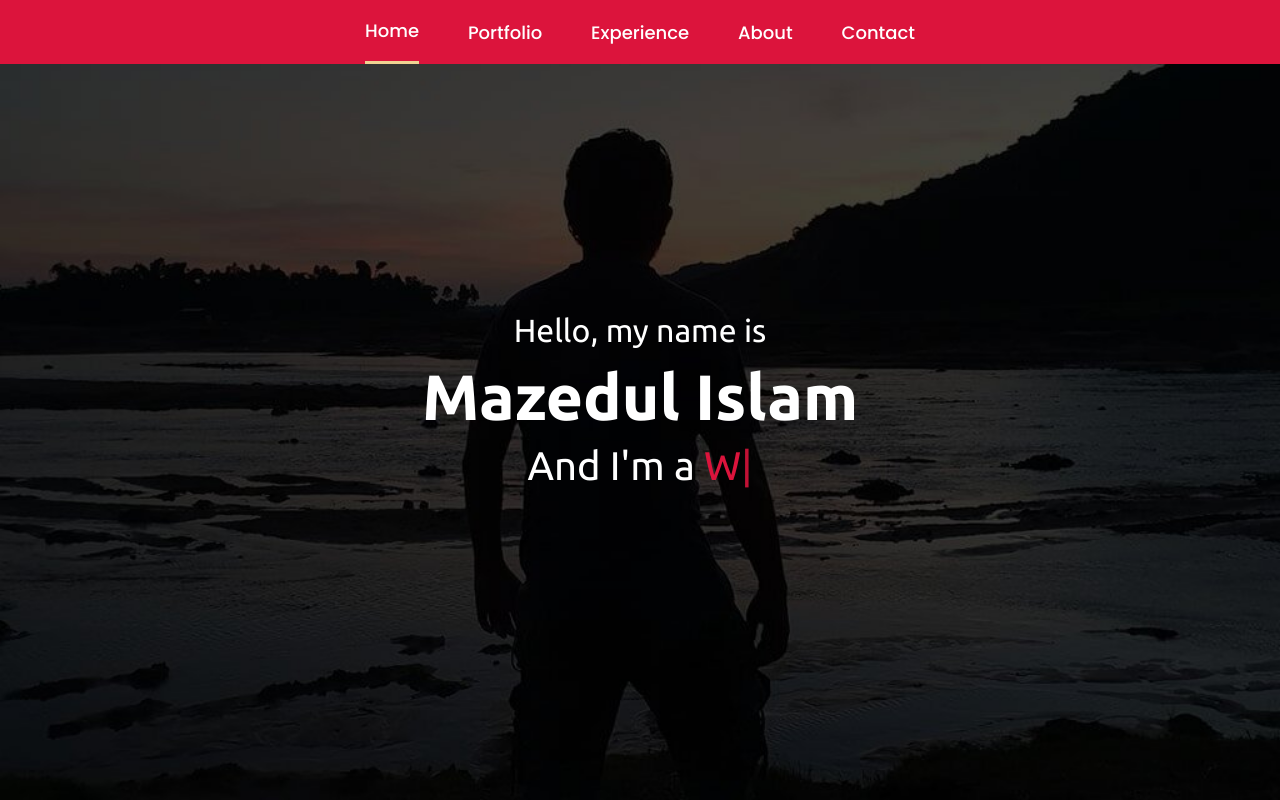
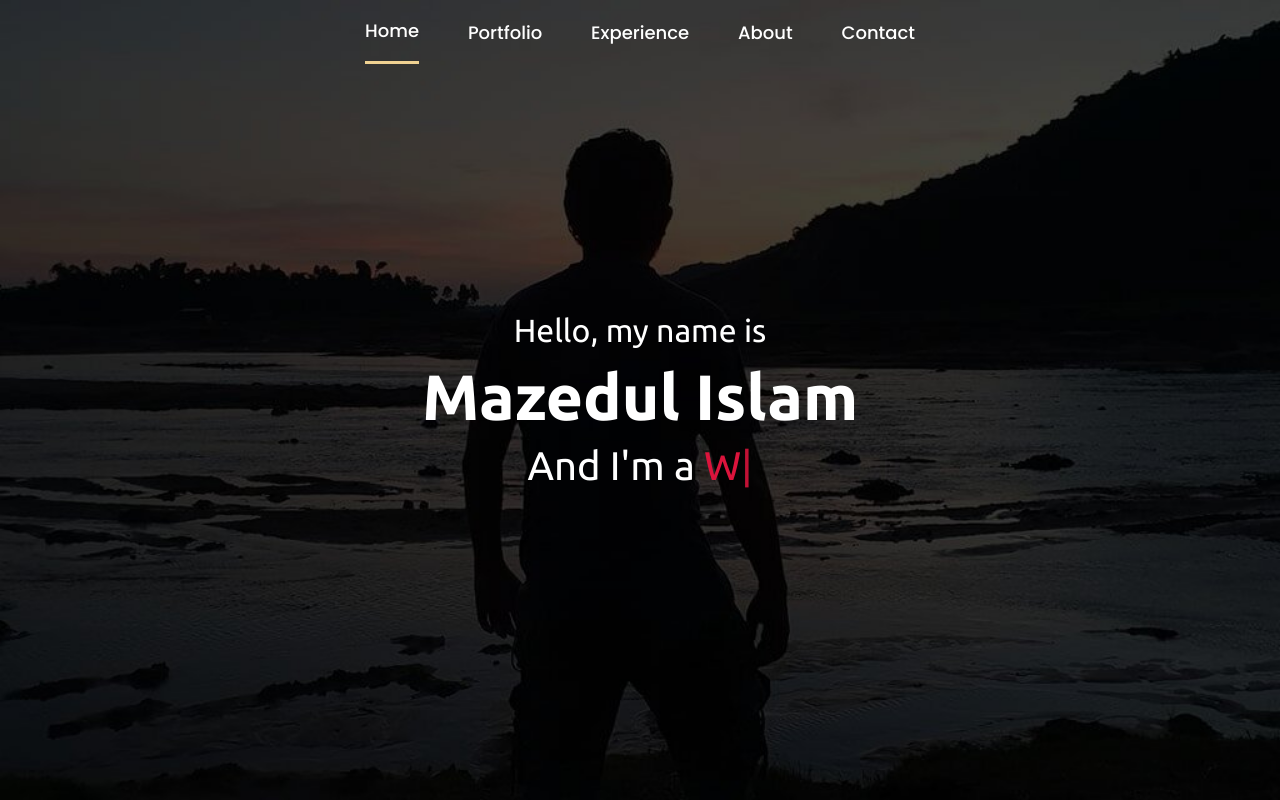
Before and after one commit to mazeduldev/portfolio, a Next.js app: page / in a window 1280 px wide. Shown: the top 800 px of the page. Built offline with nearby package versions, Linux system fonts and the light colour scheme.

Commit message:
transparency added in nav bar

```diff
--- a/components/navbar.module.scss
+++ b/components/navbar.module.scss
@@ -10,6 +10,9 @@
     li {
       list-style: none;
     }
+  }
+  &.bgTransparent {
+    background: transparent;
   }
 }
 
--- a/components/navbar.tsx
+++ b/components/navbar.tsx
@@ -5,19 +5,34 @@ import {FaArrowUp} from "react-icons/fa"
 
 const Navbar: React.FC = () => {
   const [show, setShow] = useState("")
+  const [transparent, setTransparent] = useState(classes.bgTransparent)
 
   const showScrollButton = () => setShow(classes.show)
 
   const hideScrollButton = () => setShow("")
+
+  const makeTransparent = () => setTransparent(classes.bgTransparent)
+
+  const removeTransparency = () => setTransparent("")
+
+  const handleScrolledToTop = () => {
+    hideScrollButton()
+    makeTransparent()
+  }
+
+  const handleAwayFromTop = () => {
+    showScrollButton()
+    removeTransparency()
+  }
 
   return (
     <>
       <a onClick={scroll.scrollToTop} className={`${classes.scrollUpBtn} ${show}`}>
         <FaArrowUp />
       </a>
-      <nav className={classes.navContainer}>
+      <nav className={`${classes.navContainer} ${transparent}`}>
         <ul className={classes.menu}>
-          <Link to="home" activeClass={classes.active} smooth={true} spy={true} offset={-100} onSetActive={hideScrollButton} onSetInactive={showScrollButton} className={classes.menuItem}>Home</Link>
+          <Link to="home" activeClass={classes.active} smooth={true} spy={true} offset={-100} onSetActive={handleScrolledToTop} onSetInactive={handleAwayFromTop} className={classes.menuItem}>Home</Link>
           <Link to="portfolio" activeClass={classes.active} smooth={true} spy={true} offset={-100} className={classes.menuItem}>Portfolio</Link>
           <Link to="experience" activeClass={classes.active} smooth={true} spy={true} offset={-100} className={classes.menuItem}>Experience</Link>
           <Link to="about" activeClass={classes.active} smooth={true} spy={true} offset={-100} className={classes.menuItem}>About</Link>
```
